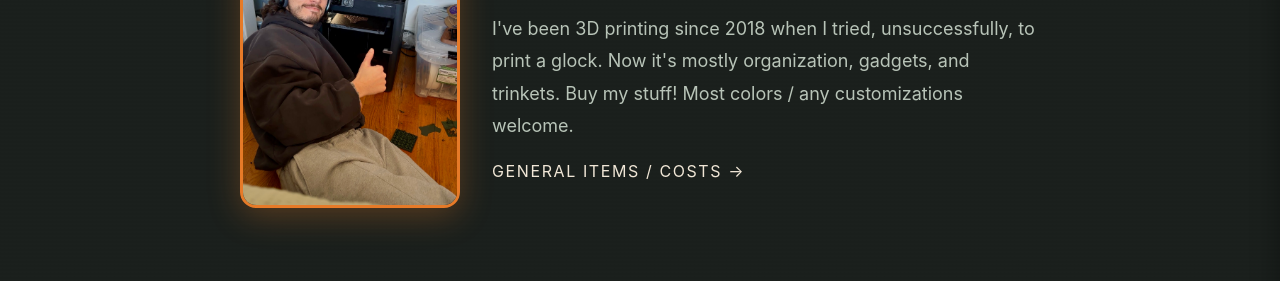
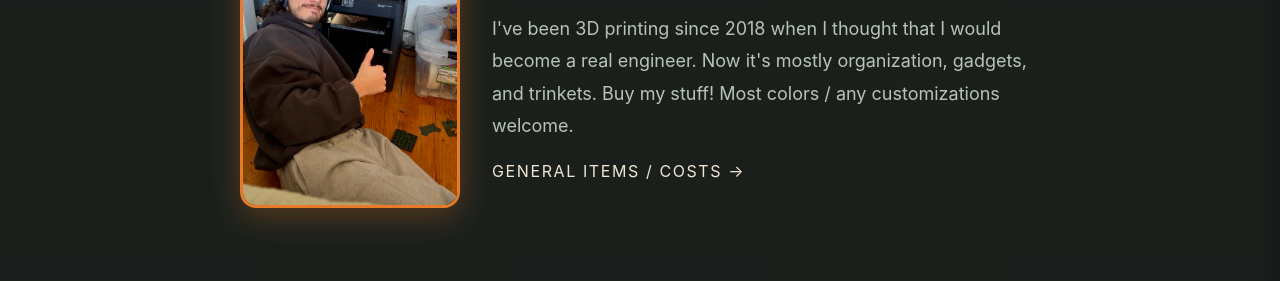
Before and after one commit to donnybadamo/publicwebsite, a website: page prints/index.html in a window 1280 px wide. Shown: the part 250-531 px from the top of the page. Drawn offline with nearby package versions, Linux system fonts and the light colour scheme; no server answers.

Commit message:
Update index.html

```diff
--- a/prints/index.html
+++ b/prints/index.html
@@ -1752,7 +1752,8 @@
           <img src="/prints/images/donny.jpg" alt="Donny" style="width: 220px; min-height: 100%; border-radius: 1rem; object-fit: cover; border: 3px solid var(--primary); box-shadow: 0 8px 32px rgba(230, 122, 40, 0.3); flex-shrink: 0; align-self: stretch;">
           <div style="text-align: left; flex: 1; min-width: 280px; display: flex; flex-direction: column; justify-content: center;">
             <h1 style="font-size: 2.5rem; font-weight: 300; margin-bottom: 1rem; letter-spacing: -0.02em; color: var(--foreground);">I'm Donny</h1>
-            <p style="font-size: 1.125rem; line-height: 1.8; color: var(--muted-foreground); margin-bottom: 1rem;">I've been 3D printing since 2018 when I tried, unsuccessfully, to print a glock. Now it's mostly organization, gadgets, and trinkets. Buy my stuff! Most colors / any customizations welcome.</p>
+            <p style="font-size: 1.125rem; line-height: 1.8; color: var(--muted-foreground); margin-bottom: 1rem;">I've been 3D printing since 2018 when I thought that I would become a real engineer. Now it's mostly organization, gadgets, and trinkets. Buy my stuff! Most colors / any customizations welcome.</p>
+
             <a href="#general-items" class="buy-item-link" style="font-size: 1rem; margin: 0;">General Items / Costs →</a>
           </div>
         </div>
```
